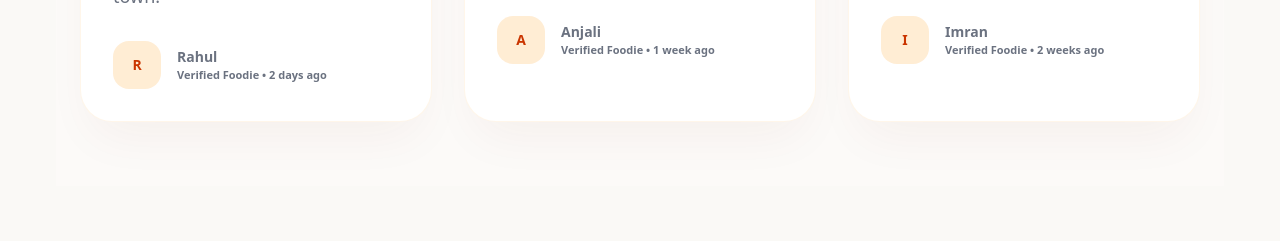
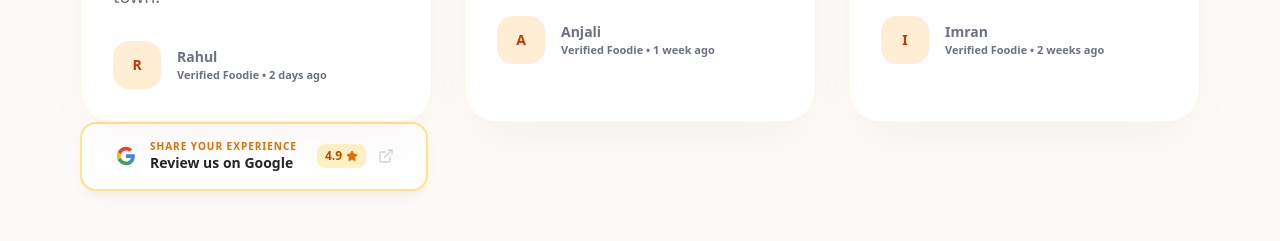
Before and after one commit to md-faizanahmad/sweets-shop, a Next.js app: page / in a window 1280 px wide. Shown: the part 3860-4101 px from the top of the page. Built offline with nearby package versions, Linux system fonts and the light colour scheme.

Commit message:
feat: update src/features/GoogleReviewButton.tsx

```diff
--- /dev/null
+++ b/src/features/GoogleReviewButton.tsx
@@ -0,0 +1,55 @@
+"use client";
+
+import { motion } from "framer-motion";
+import { Star, ExternalLink } from "lucide-react";
+
+export function GoogleReviewButton({ url }: { url: string }) {
+  return (
+    <motion.a
+      href={url}
+      target="_blank"
+      rel="noopener noreferrer"
+      whileHover={{ scale: 1.03, translateY: -2 }}
+      whileTap={{ scale: 0.97 }}
+      className="inline-flex items-center gap-3 px-8 py-4 bg-white border-2 border-amber-200 rounded-2xl shadow-lg shadow-amber-900/5 group transition-all hover:border-amber-400 hover:bg-amber-50"
+    >
+      {/* Google G-Icon Placeholder (Colors) */}
+      <div className="flex items-center justify-center w-6 h-6">
+        <svg viewBox="0 0 24 24" className="w-5 h-5">
+          <path
+            fill="#4285F4"
+            d="M22.56 12.25c0-.78-.07-1.53-.2-2.25H12v4.26h5.92c-.26 1.37-1.04 2.53-2.21 3.31v2.77h3.57c2.08-1.92 3.28-4.74 3.28-8.09z"
+          />
+          <path
+            fill="#34A853"
+            d="M12 23c2.97 0 5.46-.98 7.28-2.66l-3.57-2.77c-.98.66-2.23 1.06-3.71 1.06-2.86 0-5.29-1.93-6.16-4.53H2.18v2.84C3.99 20.53 7.7 23 12 23z"
+          />
+          <path
+            fill="#FBBC05"
+            d="M5.84 14.09c-.22-.66-.35-1.36-.35-2.09s.13-1.43.35-2.09V7.07H2.18C1.43 8.55 1 10.22 1 12s.43 3.45 1.18 4.93l3.66-2.84z"
+          />
+          <path
+            fill="#EA4335"
+            d="M12 5.38c1.62 0 3.06.56 4.21 1.66l3.15-3.15C17.45 2.09 14.97 1 12 1 7.7 1 3.99 3.47 2.18 7.07l3.66 2.84c.87-2.6 3.3-4.53 6.16-4.53z"
+          />
+        </svg>
+      </div>
+
+      <div className="flex flex-col items-start leading-tight">
+        <span className="text-[10px] font-bold uppercase tracking-widest text-amber-600">
+          Share your experience
+        </span>
+        <span className="text-sm font-black text-neutral-800">
+          Review us on Google
+        </span>
+      </div>
+
+      <div className="ml-2 flex items-center gap-1 bg-amber-100 px-2 py-1 rounded-lg group-hover:bg-amber-200 transition-colors">
+        <span className="text-xs font-bold text-amber-700">4.9</span>
+        <Star className="w-3 h-3 fill-amber-600 text-amber-600" />
+      </div>
+
+      <ExternalLink className="w-4 h-4 text-neutral-300 group-hover:text-amber-500 transition-colors" />
+    </motion.a>
+  );
+}
--- a/src/features/home/reviews.tsx
+++ b/src/features/home/reviews.tsx
@@ -3,6 +3,7 @@
 import { motion } from "framer-motion";
 import { reviews } from "./config/trust.config";
 import { ReviewCard } from "@/components/ui/review-card";
+import { GoogleReviewButton } from "../GoogleReviewButton";
 
 export function Reviews() {
   return (
@@ -58,6 +59,7 @@ export function Reviews() {
             ))}
           </motion.div>
         </div>
+        <GoogleReviewButton url={"https://g.page/r/CRMMa73YxMTbEAE/review"} />
       </div>
     </section>
   );
```
